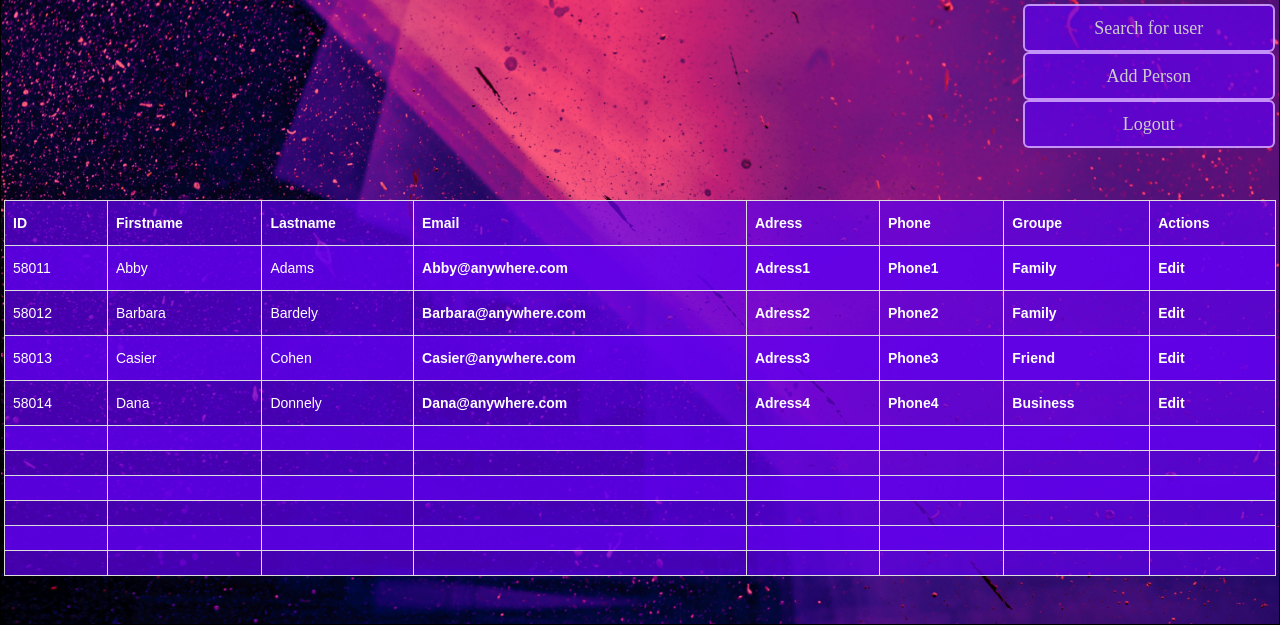
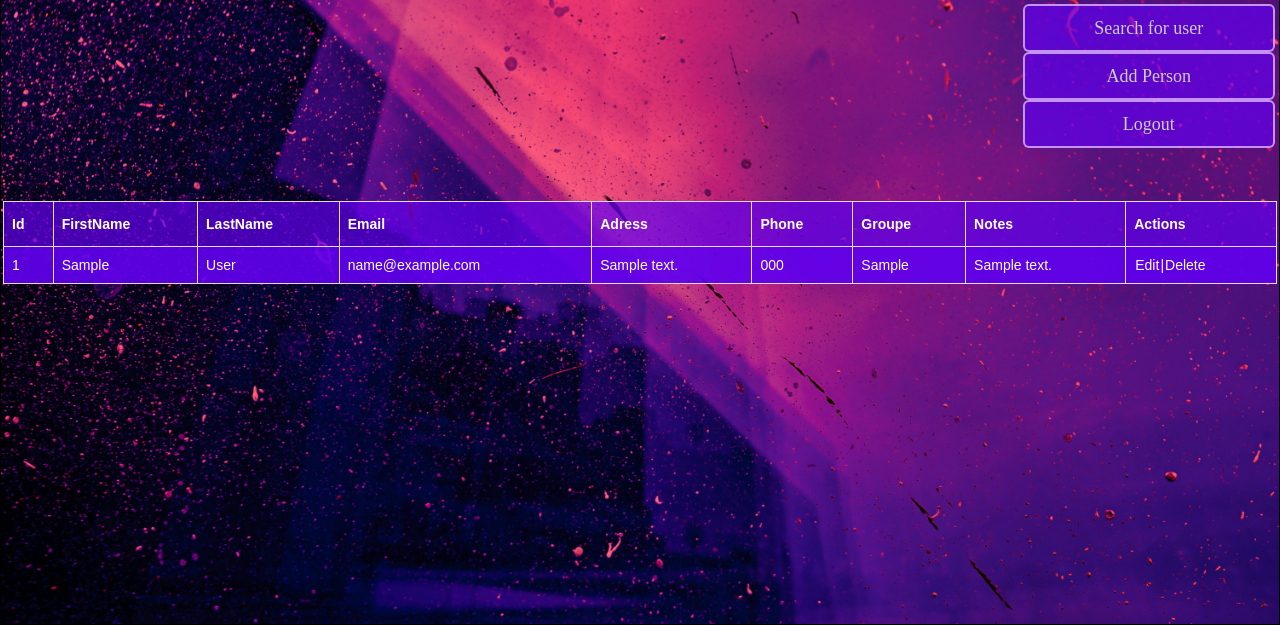
Before and after one commit to TijClass/Contact_App_MOUMOU_Souhaila, a PHP site: page /logout.php in a window 1280 px wide. Shown: the part 175-800 px from the top of the page. Run offline with PHP 8.4, Linux system fonts and the light colour scheme; tables that the repository leaves empty hold one stand-in row (values such as "Sample post").

Commit message:
fixing php code

```diff
--- a/Contact Application/starter_files/Connection.php
+++ b/Contact Application/starter_files/Connection.php
@@ -1,17 +1,13 @@
-
-
-
 <?php
 $servername = "localhost";
 $username = "root";
 $password = "";
+$database = "contact";
 
-try {
-  $conn = new PDO("mysql:host=$servername;dbname=contact", $username, $password);
-  // set the PDO error mode to exception
-  $conn->setAttribute(PDO::ATTR_ERRMODE, PDO::ERRMODE_EXCEPTION);
-  // echo "Connected successfully";
-} catch(PDOException $e) {
-  echo "Connection failed: " . $e->getMessage();
+$conn = mysqli_connect($servername,$username,$password,$database);
+// Check connection
+if (!$conn) {
+  die("Connection failed: " . mysqli_connect_error());
 }
+
 ?>
--- a/Contact Application/starter_files/logout.php
+++ b/Contact Application/starter_files/logout.php
@@ -1,3 +1,32 @@
+<?php
+include'connection.php';
+
+    if(isset($_POST['submit'])){
+        if(!empty($_POST['Fname']) && !empty($_POST['Lname']) && !empty($_POST['Adress']) && !empty($_POST['Phone']) && !empty($_POST['Mail']) && !empty($_POST['checkbox']) && !empty($_POST['Notes']) && !empty($_POST['Action'])) {
+                $first_name = $_POST['Fname'];
+                $last_name = $_POST['Lname'];
+                $address1 = $_POST['Adress'];
+                $phone = $_POST['Phone'];
+                $email = $_POST['Mail'];
+                $group = $_POST['checkbox'];
+                $notes = $_POST['Notes'];
+                $action = $_POST['Action'];
+                $sql = "INSERT INTO contacts (`first_name`,`last_name`,`address1`,`phone`, `email`,`group`,`notes`,`action`)
+                VALUES ('".$first_name."','". $last_name."','". $address1."','". $phone."','". $email."','". $group."','". $notes."','". $action."')";
+                if(mysqli_query($conn,$sql))
+                {
+                // echo "form is succesefully";
+                header("reflech:2,url=contact.php");
+        }
+                else {
+                echo "form not submitted: ". mysqli_error($conn);;
+        }
+        }
+                else{
+                die('test');
+                }
+    }
+?>
 
 <!DOCTYPE html>
 <html lang="en">
@@ -48,7 +77,7 @@
                             </div>
                             <div class="modal-body">
                             </div>
-                            <form method ="POST" action="add_person.php" >
+                            <form method="POST" action="./add_person.php" >
                                 <div class="input-row">
                                     <div class="input-group">
                                         <label>First Name :</label>
@@ -63,22 +92,23 @@
                                         <input type="mail" name="Mail" require>
                                     </div>
                                     <div class="input-group">
+                                        <label>Phone :</label>
+                                        <input type="text" name="Phone" require>
+                                    </div>
+                                    <div class="input-group">
                                         <label>Adress :</label>
                                         <input type="text" name="Adress">
                                     </div>
                                     <div class="input-group">
-                                        <label>Phone :</label>
-                                        <input type="text" name="Phone" require>
-
-                                        <input type="checkbox" name="checkbox" id="F"> <label for="F">Friend</label>
-                                        <input type="checkbox" name="checkbox" id="Fam"> <label for="Fam">Family</label>
-                                        <input type="checkbox" name="checkbox" id="B"> <label for="B">Business</label>
+                                        <input type="radio" name="checkbox" id="F"  value="Friend" checked> <label for="F">Friend</label>
+                                        <input type="radio" name="checkbox" id="Fam" value="Family"> <label for="Fam">Family</label>
+                                        <input type="radio" name="checkbox" id="B" value="Business"> <label for="B">Business</label>
                                     </div>
-
                                         <label>Notes :</label>
                                         <textarea rows="10" name="Notes"></textarea>
+                                </div>
                                     <div class="modal-footer">
-                                            <button type="submit" class="btn btn-default" data-dismiss="modal">SUBMIT</button>
+                                        <button type="submit" name="submit" class="btn btn-default" >SUBMIT</button>
                                     </div>
                             </form>
                     </div>
@@ -88,119 +118,42 @@
                                 </div>
                             </div>
                             <table id="contacts">
-                            <tr>
-                                <th>ID</th>
-                                <th>Firstname</th>
-                                <th>Lastname</th>
+                            <tr class="line1">
+                                <th>Id</th>
+                                <th>FirstName</th>
+                                <th>LastName</th>
                                 <th>Email</th>
                                 <th>Adress</th>
                                 <th>Phone</th>
                                 <th>Groupe</th>
+                                <th>Notes</th>
                                 <th>Actions</th>
                                 </tr>
-                            <tr>
-                                <td>58011</td>
-                                <td>Abby</td>
-                                <td>Adams</td>
-                                <th>Abby@anywhere.com</th>
-                                <th>Adress1</th>
-                                <th>Phone1</th>
-                                <th>Family</th>
-                                <th>Edit</th>
+
+                            <?php
+                                $sql = "SELECT * FROM contacts";
+                                $result = mysqli_query($conn,$sql);
+
+                                    while($row = mysqli_fetch_assoc($result)){
+                                ?>
+                                    <tr class="line1">
+                                        <td><?=$row["id"]?></td>
+                                        <td><?=$row["first_name"]?></td>
+                                        <td><?=$row["last_name"]?></td>
+                                        <td><?=$row["email"]?></td>
+                                        <td><?=$row["address1"]?></td>
+                                        <td><?=$row["phone"]?></td>
+                                        <td><?=$row["group"]?></td>
+                                        <td><?=$row["notes"]?></td>
+                                        <td><span>Edit</span>|<span>Delete</span></td>
                                     </tr>
-                            <tr>
-                                <td>58012</td>
-                                <td>Barbara</td>
-                                <td>Bardely</td>
-                                <th>Barbara@anywhere.com</th>
-                                <th>Adress2</th>
-                                <th>Phone2</th>
-                                <th>Family</th>
-                                <th>Edit</th>
-                            </tr>
-                            <tr>
-                                <td>58013</td>
-                                <td>Casier</td>
-                                <td>Cohen</td>
-                                <th>Casier@anywhere.com</th>
-                                <th>Adress3</th>
-                                <th>Phone3</th>
-                                <th>Friend</th>
-                                <th>Edit</th>
-                            </tr>
-                            <tr>
-                                <td>58014</td>
-                                <td>Dana</td>
-                                <td>Donnely</td>
-                                <th>Dana@anywhere.com</th>
-                                <th>Adress4</th>
-                                <th>Phone4</th>
-                                <th>Business</th>
-                                <th>Edit</th>
-                            </tr>
-                            <tr>
-                                <td></td>
-                                <td></td>
-                                <td></td>
-                                <th></th>
-                                <th></th>
-                                <th></th>
-                                <th></th>
-                                <th></th>
-                            </tr>
-                            <tr>
-                                <td></td>
-                                <td></td>
-                                <td></td>
-                                <th></th>
-                                <th></th>
-                                <th></th>
-                                <th></th>
-                                <th></th>
-                            </tr>
-                            <tr>
-                                <td></td>
-                                <td></td>
-                                <td></td>
-                                <th></th>
-                                <th></th>
-                                <th></th>
-                                <th></th>
-                                <th></th>
-                            </tr>
-                            <tr>
-                                <td></td>
-                                <td></td>
-                                <td></td>
-                                <th></th>
-                                <th></th>
-                                <th></th>
-                                <th></th>
-                                <th></th>
-                            </tr>
-                            <tr>
-                                <td></td>
-                                <td></td>
-                                <td></td>
-                                <th></th>
-                                <th></th>
-                                <th></th>
-                                <th></th>
-                                <th></th>
-                            </tr>
-                            <tr>
-                                <td></td>
-                                <td></td>
-                                <td></td>
-                                <th></th>
-                                <th></th>
-                                <th></th>
-                                <th></th>
-                                <th></th>
-                            </tr>
+                            <?php
+                                    }
+                                    ?>
+
                             </table>
 
-                    </div>
+
 
         <script src="./assets/js/script.js"></script>
     </body>
```
Also changed, not shown: Contact Application/starter_files/add_person.php (+8 -33 lines), Contact Application/starter_files/login.php (deleted, +0 -41 lines), Contact Application/starter_files/loginfonctionalty.php (+20 -24 lines). Lines whose indentation alone changed are shown as unchanged.
